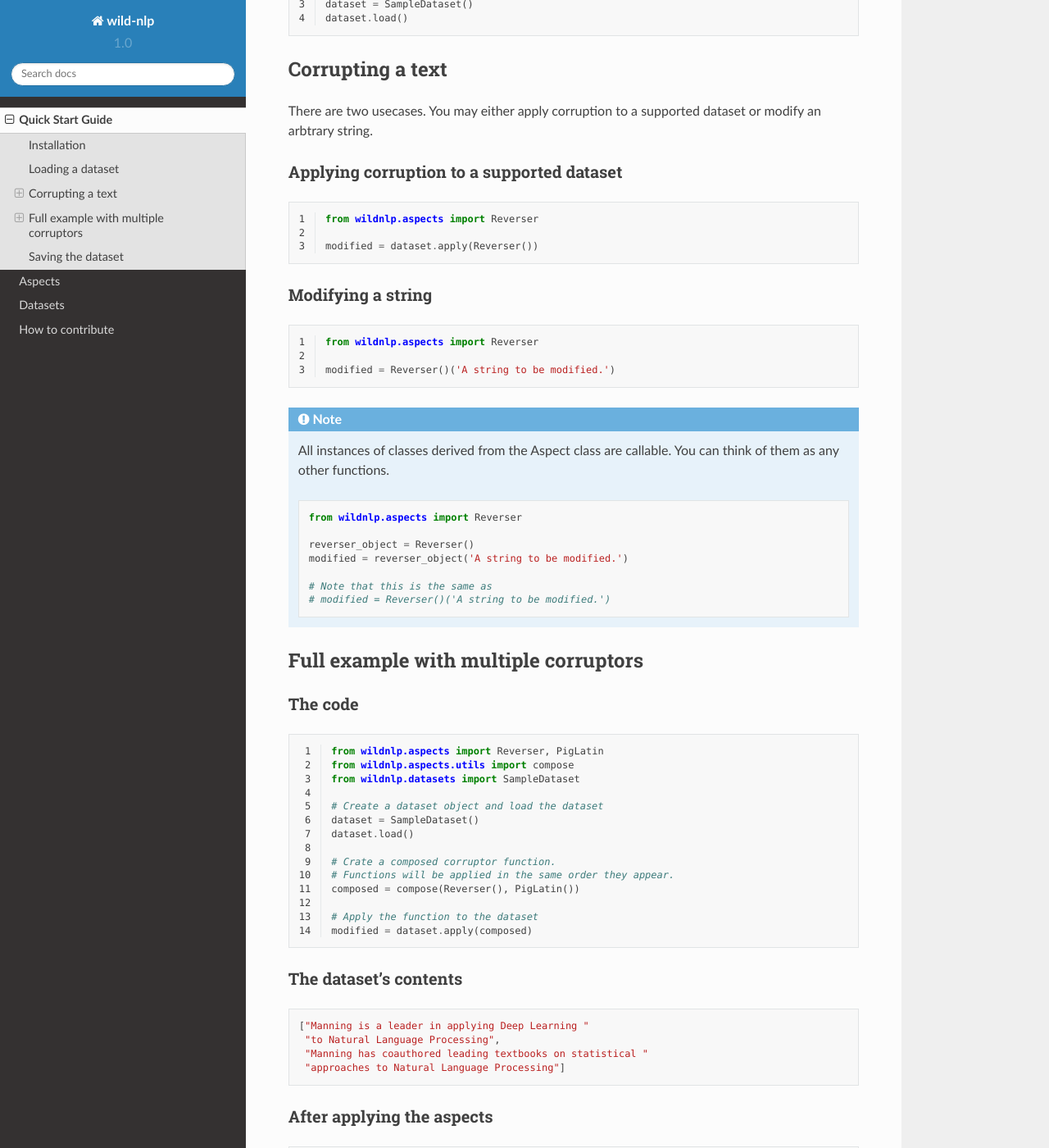
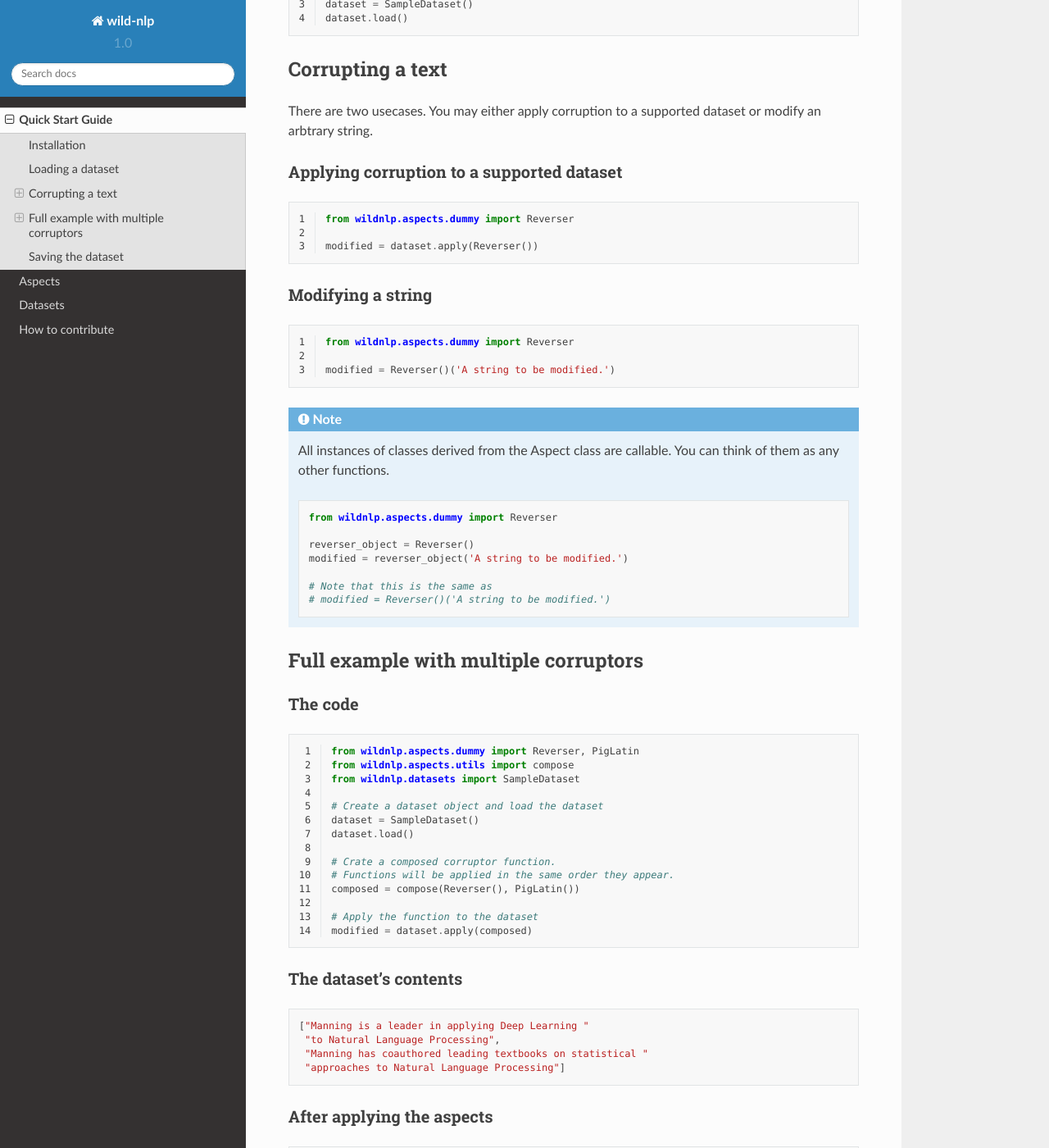
Before and after one commit to MI2DataLab/WildNLP, a Sphinx documentation site: the page built from docs/source/quickstart.rst, in a window 1280 px wide and 1400 px high, scrolled down 484 px. Shown: the whole window at 82% size. Built offline with Sphinx 7.4.7 and the Read the Docs theme 2.0.0, drawn with Linux system fonts in a browser that asks for light colours.

Commit message:
Updating docs

```diff
--- a/docs/source/quickstart.rst
+++ b/docs/source/quickstart.rst
@@ -38,7 +38,7 @@ Applying corruption to a supported dataset
 .. code-block:: python
   :linenos:
 
-  from wildnlp.aspects import Reverser
+  from wildnlp.aspects.dummy import Reverser
 
   modified = dataset.apply(Reverser())
 
@@ -47,7 +47,7 @@ Modifying a string
 .. code-block:: python
   :linenos:
 
-  from wildnlp.aspects import Reverser
+  from wildnlp.aspects.dummy import Reverser
 
   modified = Reverser()('A string to be modified.')
 
@@ -56,7 +56,7 @@ Modifying a string
 
   .. code-block:: python
 
-    from wildnlp.aspects import Reverser
+    from wildnlp.aspects.dummy import Reverser
 
     reverser_object = Reverser()
     modified = reverser_object('A string to be modified.')
@@ -74,7 +74,7 @@ The code
 .. code-block:: python
   :linenos:
 
-  from wildnlp.aspects import Reverser, PigLatin
+  from wildnlp.aspects.dummy import Reverser, PigLatin
   from wildnlp.aspects.utils import compose
   from wildnlp.datasets import SampleDataset
 
```
Also changed, not shown: README.md (+61 -1 lines), 5 other files.
